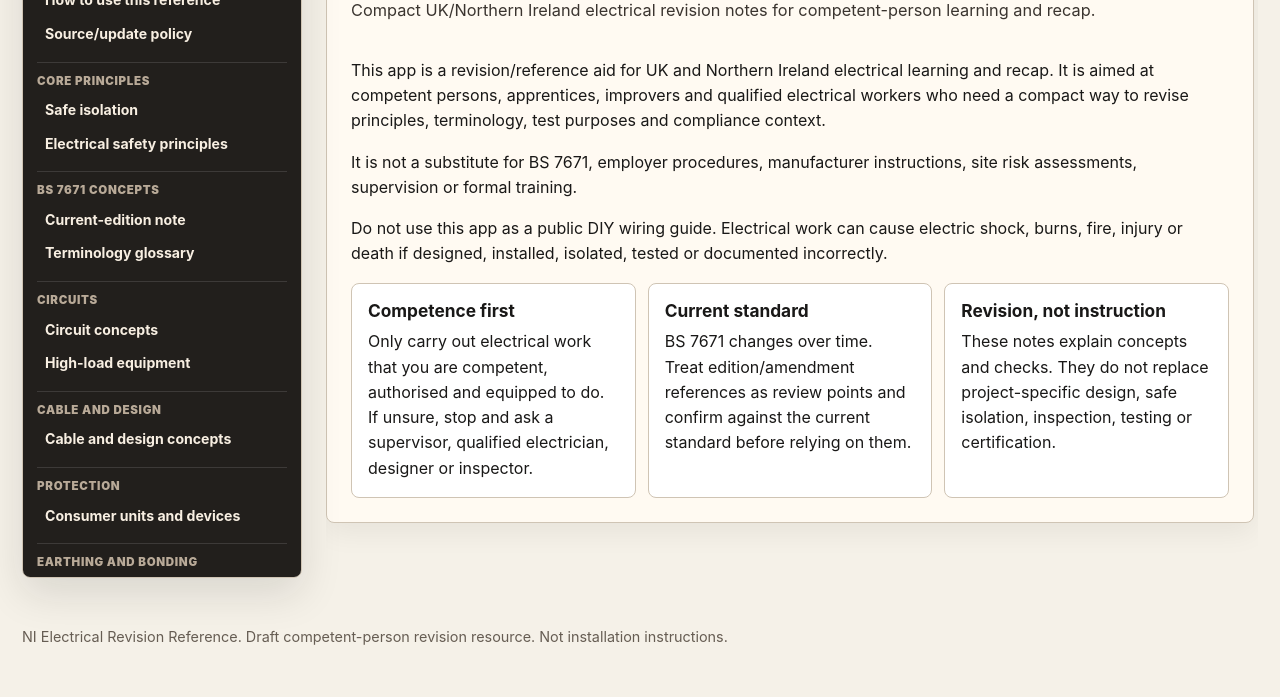
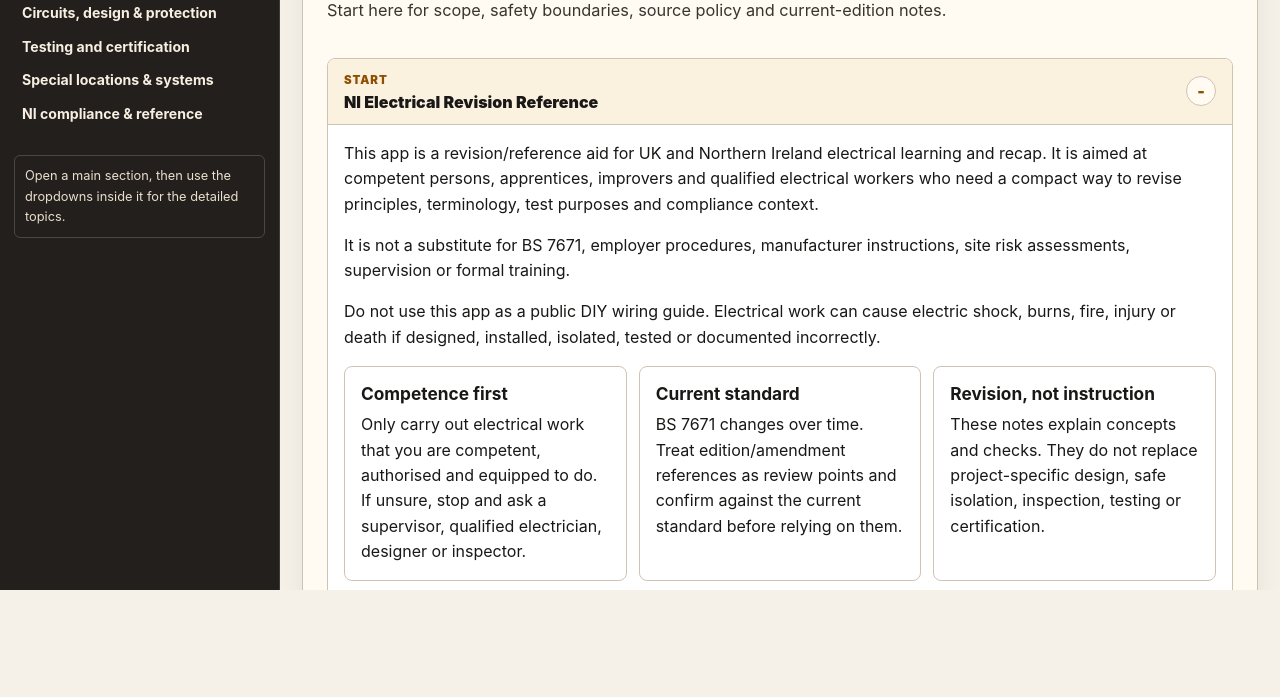
Before and after one commit to Jackd0127-dev/electrical-work, a plain HTML site: page index.html in a window 1280 px wide. Shown: the part 211-908 px from the top of the page. After the commit the page ends 801 px from the top, so only its background shows below. Drawn offline with Linux system fonts and the light colour scheme.

Commit message:
Organize topics into accordion sections

```diff
--- a/index.html
+++ b/index.html
@@ -47,13 +47,15 @@
     }
 
     html {
+      height: 100%;
       scroll-behavior: smooth;
       scroll-padding-top: calc(var(--header-height) + 18px);
     }
 
     body {
       margin: 0;
-      overflow-x: hidden;
+      height: 100%;
+      overflow: hidden;
       background: var(--bg);
       color: var(--ink);
       font-family: Inter, ui-sans-serif, system-ui, -apple-system, BlinkMacSystemFont, "Segoe UI", sans-serif;
@@ -247,23 +249,25 @@
     .app-shell {
       display: grid;
       grid-template-columns: var(--sidebar-width) minmax(0, 1fr);
-      gap: 24px;
-      max-width: 1440px;
-      margin: 0 auto;
-      padding: 20px 22px 48px;
+      gap: 0;
+      height: calc(100vh - var(--header-height));
+      margin: 0;
+      overflow: hidden;
+      padding: 0;
     }
 
     .sidebar {
       position: sticky;
-      top: calc(var(--header-height) + 16px);
-      height: calc(100vh - var(--header-height) - 32px);
+      top: var(--header-height);
+      height: calc(100vh - var(--header-height));
       overflow-y: auto;
       padding: 14px;
-      border: 1px solid var(--border);
-      border-radius: var(--radius);
+      border: 0;
+      border-right: 1px solid rgba(255, 255, 255, 0.12);
+      border-radius: 0;
       background: #221f1c;
       color: #f8efe2;
-      box-shadow: var(--shadow);
+      box-shadow: none;
     }
 
     .sidebar-heading {
@@ -328,17 +332,17 @@
 
     .content {
       min-width: 0;
-      max-width: var(--content-max);
       width: 100%;
-      max-height: calc(100vh - var(--header-height) - 40px);
+      height: 100%;
       overflow-y: auto;
-      padding-right: 4px;
+      padding: 20px 22px 48px;
       scroll-behavior: smooth;
       -webkit-overflow-scrolling: touch;
     }
 
     .topic-section {
-      margin: 0;
+      max-width: var(--content-max);
+      margin: 0 auto;
       padding: 24px;
       border: 1px solid var(--border);
       border-radius: var(--radius);
@@ -349,6 +353,84 @@
 
     .topic-section[hidden] {
       display: none;
+    }
+
+    .subtopic-list {
+      display: grid;
+      gap: 10px;
+      margin-top: 18px;
+    }
+
+    .subtopic {
+      border: 1px solid var(--border);
+      border-radius: var(--radius);
+      background: var(--panel-strong);
+      overflow: clip;
+    }
+
+    .subtopic[hidden] {
+      display: none;
+    }
+
+    .subtopic summary {
+      display: flex;
+      align-items: center;
+      justify-content: space-between;
+      gap: 16px;
+      min-height: 52px;
+      padding: 12px 16px;
+      color: var(--ink);
+      cursor: pointer;
+      font-weight: 900;
+      list-style: none;
+    }
+
+    .subtopic summary::-webkit-details-marker {
+      display: none;
+    }
+
+    .subtopic summary::after {
+      content: "+";
+      display: grid;
+      place-items: center;
+      flex: 0 0 28px;
+      width: 28px;
+      height: 28px;
+      border: 1px solid var(--border);
+      border-radius: 50%;
+      background: var(--panel);
+      color: var(--accent);
+      font-size: 1rem;
+      line-height: 1;
+    }
+
+    .subtopic[open] summary {
+      border-bottom: 1px solid var(--border);
+      background: #fbf1df;
+    }
+
+    .subtopic[open] summary::after {
+      content: "-";
+    }
+
+    .subtopic-title {
+      display: block;
+      font-size: 1rem;
+      line-height: 1.25;
+    }
+
+    .subtopic-kicker {
+      display: block;
+      margin-bottom: 3px;
+      color: var(--accent);
+      font-size: 0.72rem;
+      font-weight: 900;
+      letter-spacing: 0.08em;
+      text-transform: uppercase;
+    }
+
+    .subtopic-body {
+      padding: 16px;
     }
 
     .start-section {
@@ -706,6 +788,7 @@
       padding: 0 22px 34px;
       color: var(--muted);
       font-size: 0.9rem;
+      display: none;
     }
 
     @media (prefers-reduced-motion: reduce) {
@@ -774,11 +857,13 @@
 
       .app-shell {
         display: block;
+        height: calc(100dvh - var(--header-height));
         padding: 14px 14px 34px;
       }
 
       .content {
-        max-height: calc(100dvh - var(--header-height) - 28px);
+        height: 100%;
+        padding: 14px 0 28px;
       }
 
       .sidebar {
@@ -921,74 +1006,18 @@
       <p class="sidebar-heading">Revision topics</p>
 
       <nav>
-        <section class="nav-group" aria-labelledby="nav-start">
-          <h2 class="nav-group-title" id="nav-start">Start</h2>
-          <a href="#scope-safety">Scope &amp; safety</a>
-          <a href="#how-to-use">How to use this reference</a>
-          <a href="#source-policy">Source/update policy</a>
-        </section>
-
-        <section class="nav-group" aria-labelledby="nav-core">
-          <h2 class="nav-group-title" id="nav-core">Core principles</h2>
-          <a href="#safe-isolation">Safe isolation</a>
-          <a href="#core-principles">Electrical safety principles</a>
-        </section>
-
-        <section class="nav-group" aria-labelledby="nav-bs">
-          <h2 class="nav-group-title" id="nav-bs">BS 7671 concepts</h2>
-          <a href="#bs7671-note">Current-edition note</a>
-          <a href="#glossary">Terminology glossary</a>
-        </section>
-
-        <section class="nav-group" aria-labelledby="nav-circuits">
-          <h2 class="nav-group-title" id="nav-circuits">Circuits</h2>
-          <a href="#circuit-concepts">Circuit concepts</a>
-          <a href="#kitchens-high-load">High-load equipment</a>
-        </section>
-
-        <section class="nav-group" aria-labelledby="nav-design">
-          <h2 class="nav-group-title" id="nav-design">Cable and design</h2>
-          <a href="#cable-design">Cable and design concepts</a>
-        </section>
-
-        <section class="nav-group" aria-labelledby="nav-protection">
-          <h2 class="nav-group-title" id="nav-protection">Protection</h2>
-          <a href="#protection-devices">Consumer units and devices</a>
-        </section>
-
-        <section class="nav-group" aria-labelledby="nav-earth">
-          <h2 class="nav-group-title" id="nav-earth">Earthing and bonding</h2>
-          <a href="#earthing-bonding">Supply types and bonding</a>
-        </section>
-
-        <section class="nav-group" aria-labelledby="nav-testing">
-          <h2 class="nav-group-title" id="nav-testing">Inspection and testing</h2>
+        <section class="nav-group" aria-labelledby="nav-main">
+          <h2 class="nav-group-title" id="nav-main">Main sections</h2>
+          <a href="#scope-safety">Scope &amp; standards</a>
+          <a href="#safe-isolation">Safety principles</a>
+          <a href="#circuit-concepts">Circuits, design &amp; protection</a>
           <a href="#inspection-testing">Testing and certification</a>
-        </section>
-
-        <section class="nav-group" aria-labelledby="nav-special">
-          <h2 class="nav-group-title" id="nav-special">Special locations/systems</h2>
-          <a href="#bathrooms-special-locations">Bathrooms</a>
-          <a href="#outdoor-outbuildings">Outdoors and outbuildings</a>
-          <a href="#ev-charging">EV charging</a>
-          <a href="#alarms">Smoke, heat and CO alarms</a>
-        </section>
-
-        <section class="nav-group" aria-labelledby="nav-ni">
-          <h2 class="nav-group-title" id="nav-ni">Northern Ireland compliance</h2>
-          <a href="#ni-compliance">NI compliance recap</a>
-          <a href="#private-tenancy-eicr">Private tenancy checks</a>
-        </section>
-
-        <section class="nav-group" aria-labelledby="nav-tools">
-          <h2 class="nav-group-title" id="nav-tools">Revision tools</h2>
-          <a href="#diagram-policy">Diagram policy</a>
-          <a href="#manual-review">Manual review required</a>
-          <a href="#source-library">Source library</a>
+          <a href="#bathrooms-special-locations">Special locations &amp; systems</a>
+          <a href="#ni-compliance">NI compliance &amp; reference</a>
         </section>
       </nav>
 
-      <p class="sidebar-note">Use search to narrow topics. Selecting a topic opens it in the main panel instead of scrolling through one long page.</p>
+      <p class="sidebar-note">Open a main section, then use the dropdowns inside it for the detailed topics.</p>
     </aside>
 
     <main id="main" class="content">
@@ -1746,12 +1775,146 @@
     const matchCount = document.querySelector(".match-count");
     const noResults = document.querySelector("#no-results");
     const content = document.querySelector(".content");
-    const sections = Array.from(document.querySelectorAll("[data-topic]"));
-    const sectionById = new Map(sections.map((section) => [section.id, section]));
+    const topicGroups = [
+      {
+        id: "scope-safety",
+        label: "Start",
+        title: "Scope & standards",
+        description: "Start here for scope, safety boundaries, source policy and current-edition notes.",
+        children: ["scope-safety", "how-to-use", "source-policy", "bs7671-note"]
+      },
+      {
+        id: "safe-isolation",
+        label: "Core",
+        title: "Safety principles",
+        description: "Life-critical safety concepts grouped into short dropdowns.",
+        children: ["safe-isolation", "core-principles"]
+      },
+      {
+        id: "circuit-concepts",
+        label: "Design",
+        title: "Circuits, design & protection",
+        description: "Circuit concepts, cable design, protective devices, earthing, bonding and high-load equipment.",
+        children: ["circuit-concepts", "cable-design", "protection-devices", "earthing-bonding", "kitchens-high-load"]
+      },
+      {
+        id: "inspection-testing",
+        label: "Testing",
+        title: "Inspection, testing and documents",
+        description: "Inspection/test purposes, certificates, reports and coding recap.",
+        children: ["inspection-testing"]
+      },
+      {
+        id: "bathrooms-special-locations",
+        label: "Systems",
+        title: "Special locations & systems",
+        description: "Bathrooms, outdoor supplies, EV charging and alarm topics.",
+        children: ["bathrooms-special-locations", "outdoor-outbuildings", "ev-charging", "alarms"]
+      },
+      {
+        id: "ni-compliance",
+        label: "Reference",
+        title: "NI compliance & reference",
+        description: "Northern Ireland compliance notes, glossary, review checklist, diagram policy and source library.",
+        children: ["ni-compliance", "private-tenancy-eicr", "glossary", "diagram-policy", "manual-review", "source-library"]
+      }
+    ];
+    const grouped = buildGroupedPanels();
+    const sections = grouped.sections;
+    const sectionById = grouped.sectionById;
+    const childToGroup = grouped.childToGroup;
     const navLinks = Array.from(document.querySelectorAll(".sidebar a[href^='#']"));
     const navGroups = Array.from(document.querySelectorAll(".nav-group"));
     const prefersReducedMotion = window.matchMedia("(prefers-reduced-motion: reduce)").matches;
-    let activeId = sectionById.has(location.hash.slice(1)) ? location.hash.slice(1) : sections[0]?.id;
+    const initialHash = location.hash.slice(1);
+    let activeId = sectionById.has(initialHash) ? initialHash : childToGroup.get(initialHash) || sections[0]?.id;
+
+    function buildGroupedPanels() {
+      const originalSections = new Map(Array.from(document.querySelectorAll("[data-topic]")).map((section) => [section.id, section]));
+      const childToGroupMap = new Map();
+      const fragment = document.createDocumentFragment();
+
+      topicGroups.forEach((group, groupIndex) => {
+        const panel = document.createElement("section");
+        panel.className = `topic-section${groupIndex === 0 ? " start-section" : ""}`;
+        panel.id = group.id;
+        panel.setAttribute("data-topic", "");
+        panel.dataset.keywords = `${group.title} ${group.description}`;
+
+        const header = document.createElement("div");
+        header.className = "section-header";
+
+        const label = document.createElement("span");
+        label.className = "section-label";
+        label.textContent = group.label;
+
+        const heading = document.createElement(groupIndex === 0 ? "h1" : "h2");
+        heading.textContent = group.title;
+
+        const description = document.createElement("p");
+        description.className = "lead";
+        description.textContent = group.description;
+
+        header.append(label, heading, description);
+
+        const list = document.createElement("div");
+        list.className = "subtopic-list";
+
+        group.children.forEach((childId, childIndex) => {
+          const original = originalSections.get(childId);
+          if (!original) {
+            return;
+          }
+
+          childToGroupMap.set(childId, group.id);
+          panel.dataset.keywords += ` ${original.dataset.keywords || ""}`;
+
+          const originalHeader = original.querySelector(".section-header");
+          const originalLabel = originalHeader?.querySelector(".section-label")?.textContent.trim() || group.label;
+          const originalHeading = originalHeader?.querySelector("h1, h2")?.textContent.trim() || childId;
+
+          const details = document.createElement("details");
+          details.className = "subtopic";
+          details.dataset.subtopicId = childId;
+          details.dataset.keywords = original.dataset.keywords || "";
+          details.open = childIndex === 0;
+
+          const summary = document.createElement("summary");
+          const summaryText = document.createElement("span");
+          const kicker = document.createElement("span");
+          kicker.className = "subtopic-kicker";
+          kicker.textContent = originalLabel;
+          const title = document.createElement("span");
+          title.className = "subtopic-title";
+          title.textContent = originalHeading;
+          summaryText.append(kicker, title);
+          summary.append(summaryText);
+
+          const bodyWrap = document.createElement("div");
+          bodyWrap.className = "subtopic-body";
+          Array.from(original.childNodes).forEach((node) => {
+            if (node !== originalHeader) {
+              bodyWrap.appendChild(node);
+            }
+          });
+
+          details.append(summary, bodyWrap);
+          list.appendChild(details);
+          original.remove();
+        });
+
+        panel.append(header, list);
+        fragment.appendChild(panel);
+      });
+
+      noResults.after(fragment);
+      const groupedSections = Array.from(document.querySelectorAll("[data-topic]"));
+      return {
+        sections: groupedSections,
+        sectionById: new Map(groupedSections.map((section) => [section.id, section])),
+        childToGroup: childToGroupMap
+      };
+    }
 
     function setDrawer(open) {
       body.classList.toggle("nav-open", open);
@@ -1779,8 +1942,12 @@
       });
     });
 
-    function sectionText(section) {
+    function topicText(section) {
       return `${section.dataset.keywords || ""} ${section.innerText || ""}`.toLowerCase();
+    }
+
+    function subtopicText(subtopic) {
+      return `${subtopic.dataset.keywords || ""} ${subtopic.innerText || ""}`.toLowerCase();
     }
 
     function setActive(id) {
@@ -1810,7 +1977,7 @@
 
     function renderTopics({ replaceHash = false, resetScroll = false } = {}) {
       const query = searchInput.value.trim().toLowerCase();
-      const matchingSections = sections.filter((section) => !query || sectionText(section).includes(query));
+      const matchingSections = sections.filter((section) => !query || topicText(section).includes(query));
       const matchingIds = new Set(matchingSections.map((section) => section.id));
       const hasMatches = matchingSections.length > 0;
 
@@ -1823,6 +1990,25 @@
       sections.forEach((section) => {
         section.hidden = !hasMatches || section.id !== activeId;
       });
+
+      const activeSection = sectionById.get(activeId);
+      sections.forEach((section) => {
+        const subtopics = Array.from(section.querySelectorAll(".subtopic"));
+        subtopics.forEach((subtopic) => {
+          const isSubtopicMatch = !query || subtopicText(subtopic).includes(query);
+          subtopic.hidden = query ? !isSubtopicMatch : false;
+          if (query && isSubtopicMatch) {
+            subtopic.open = true;
+          }
+        });
+      });
+
+      if (!query && activeSection) {
+        const activeSubtopics = Array.from(activeSection.querySelectorAll(".subtopic"));
+        if (!activeSubtopics.some((subtopic) => subtopic.open) && activeSubtopics[0]) {
+          activeSubtopics[0].open = true;
+        }
+      }
 
       navLinks.forEach((link) => {
         const id = link.getAttribute("href").slice(1);
@@ -1851,13 +2037,14 @@
     }
 
     function openSection(id, { push = false, resetScroll = false } = {}) {
-      if (!sectionById.has(id)) {
+      const groupId = sectionById.has(id) ? id : childToGroup.get(id);
+      if (!groupId || !sectionById.has(groupId)) {
         return;
       }
 
-      activeId = id;
+      activeId = groupId;
       if (push) {
-        updateHash(id, "push");
+        updateHash(groupId, "push");
       }
       renderTopics({ resetScroll });
     }
@@ -1874,8 +2061,9 @@
 
     window.addEventListener("hashchange", () => {
       const id = location.hash.slice(1);
-      if (sectionById.has(id)) {
-        activeId = id;
+      const groupId = sectionById.has(id) ? id : childToGroup.get(id);
+      if (groupId) {
+        activeId = groupId;
         renderTopics({ resetScroll: true });
       }
     });
```
